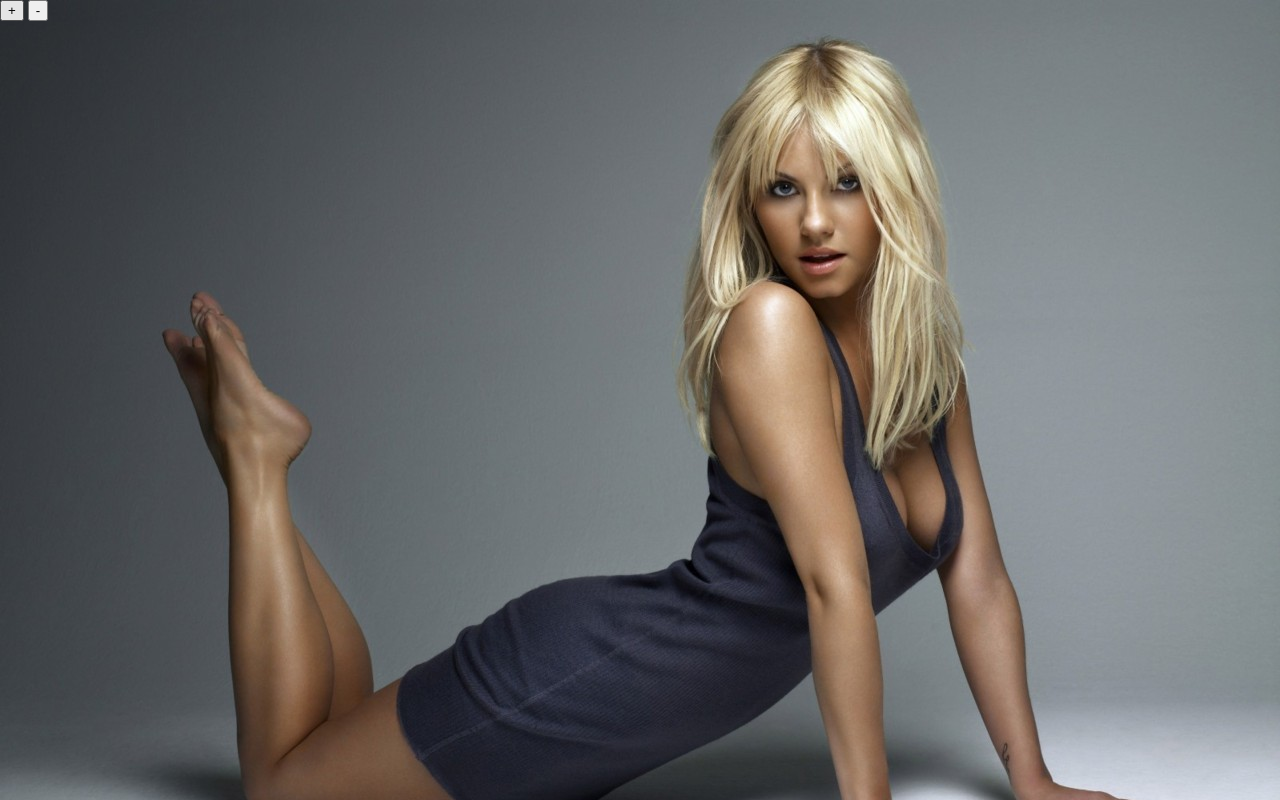
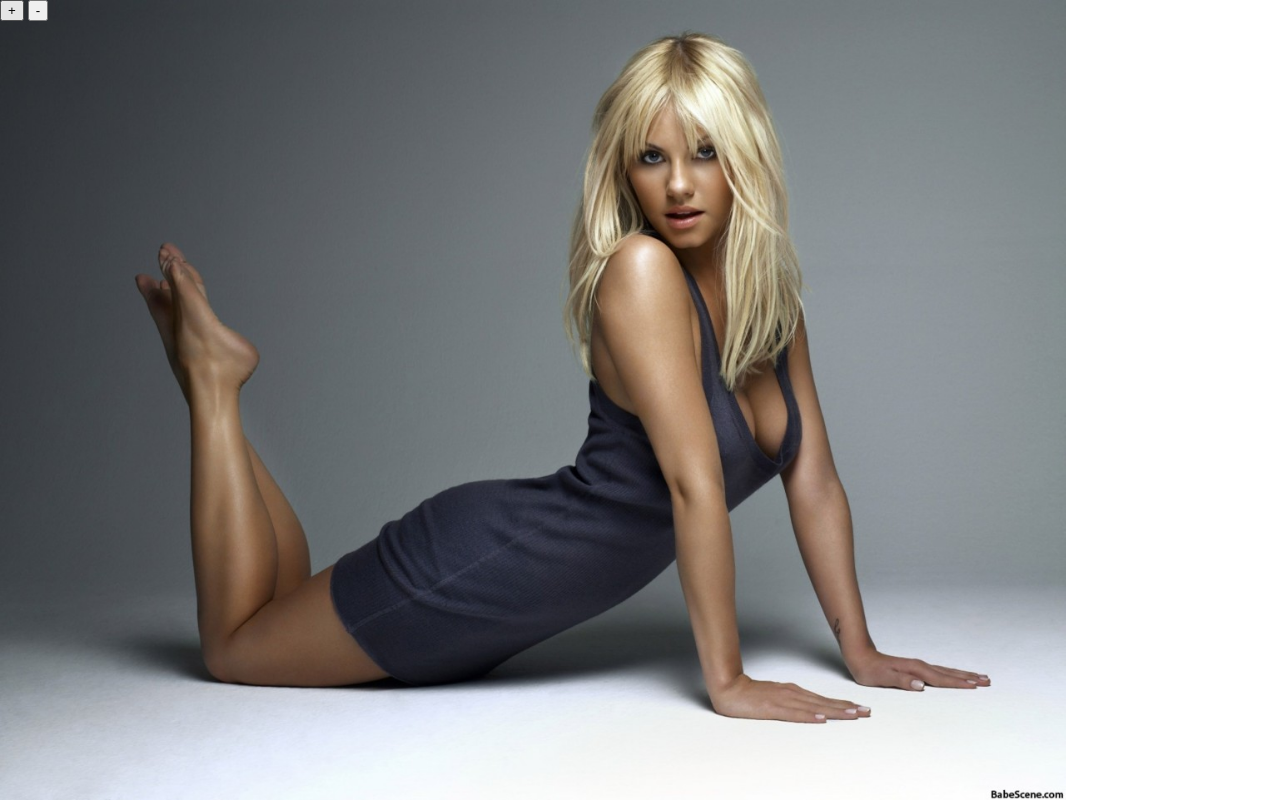
Before and after one commit to tanelhiob/PictureLoader, a website: page PictureLoader/wwwroot/index.html in a window 1280 px wide. Drawn offline with Linux system fonts and the light colour scheme.

Commit message:
scale image to screen size on load

```diff
--- a/PictureLoader/wwwroot/css/index.css
+++ b/PictureLoader/wwwroot/css/index.css
@@ -4,7 +4,7 @@ html, body {
     margin: 0px;
     overflow: hidden;
 
-    background-color: red;
+    background-color: white;
 }
 
 canvas#imageCanvas {
--- a/PictureLoader/wwwroot/js/canvas.js
+++ b/PictureLoader/wwwroot/js/canvas.js
@@ -4,6 +4,7 @@ document.addEventListener("DOMContentLoaded", function () {
 
     const canvas = document.getElementById("imageCanvas");
     const context = canvas.getContext("2d");
+    context.imageSmoothingEnabled = false;
 
     const mouse = {
         x: 0, y: 0,
@@ -63,7 +64,6 @@ document.addEventListener("DOMContentLoaded", function () {
 
         setTransform: function () {
             const m = this.matrix;
-            const i = 0;
             context.setTransform(m[0], m[1], m[2], m[3], m[4], m[5], m[6]);
         },
 
@@ -126,7 +126,6 @@ document.addEventListener("DOMContentLoaded", function () {
                 }
             }
 
-
             const screenX = mouse.x - this.ox;
             const screenY = mouse.y - this.oy;
 
@@ -147,8 +146,35 @@ document.addEventListener("DOMContentLoaded", function () {
     zoomInButton.addEventListener("click", () => displayTransform.scale *= 1.1, false);
     zoomOutButton.addEventListener("click", () => displayTransform.scale /= 1.1, false);
 
+    // TODO: optimize canvas size on windows resize
+    // window.addEventListener("resize", windowResized);
+
+    // try to scale the image to 100% screen size
+    function imageLoaded() {
+        const width = image.width;
+        const height = image.height;
+
+        const canvasWidth = canvas.clientWidth;
+        const canvasHeight = canvas.clientHeight;
+
+        const widthMultiplier = canvasWidth / width;
+        const heightMultiplier = canvasHeight / height;
+
+        // whichever is closer to 1
+        if (1 - Math.abs(widthMultiplier) >= 1 - Math.abs(heightMultiplier)) {
+            //displayTransform.oy = (canvasHeight - height) / 2;
+            displayTransform.scale = widthMultiplier;
+        }
+        else {
+            //displayTransform.ox = (canvasWidth - width) / 2;
+            displayTransform.scale = heightMultiplier;
+        }
+
+    }
+
     const image = new Image();
     image.src = "/images/demo.jpg";
+    image.addEventListener("load", imageLoaded, false);
 
     function update() {
         canvas.width = window.innerWidth;
```
